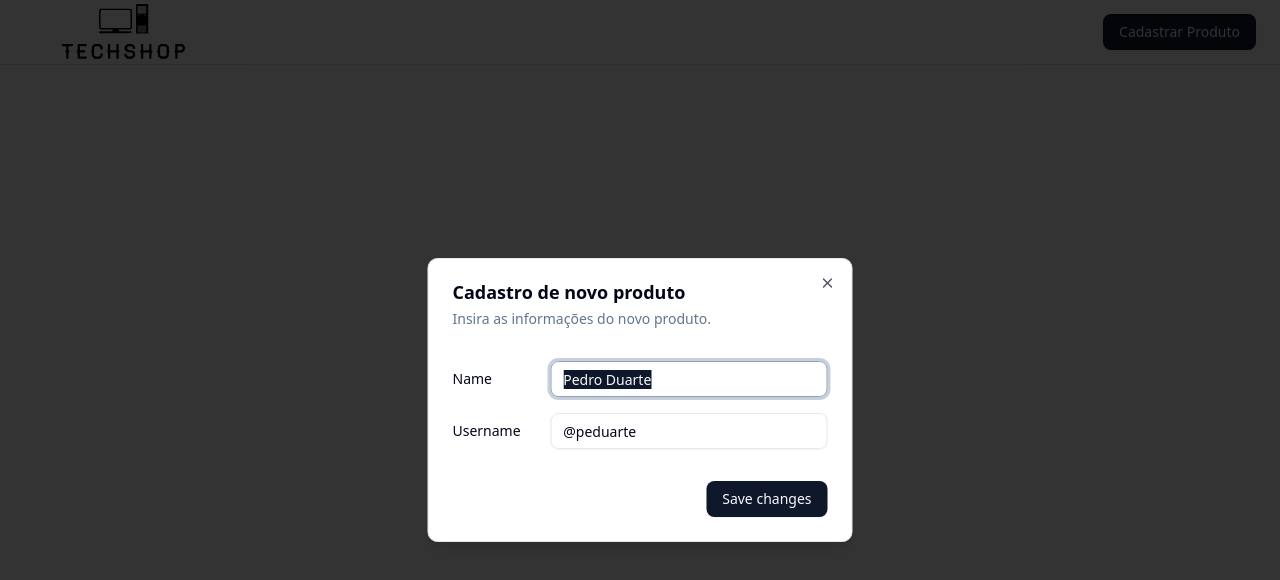
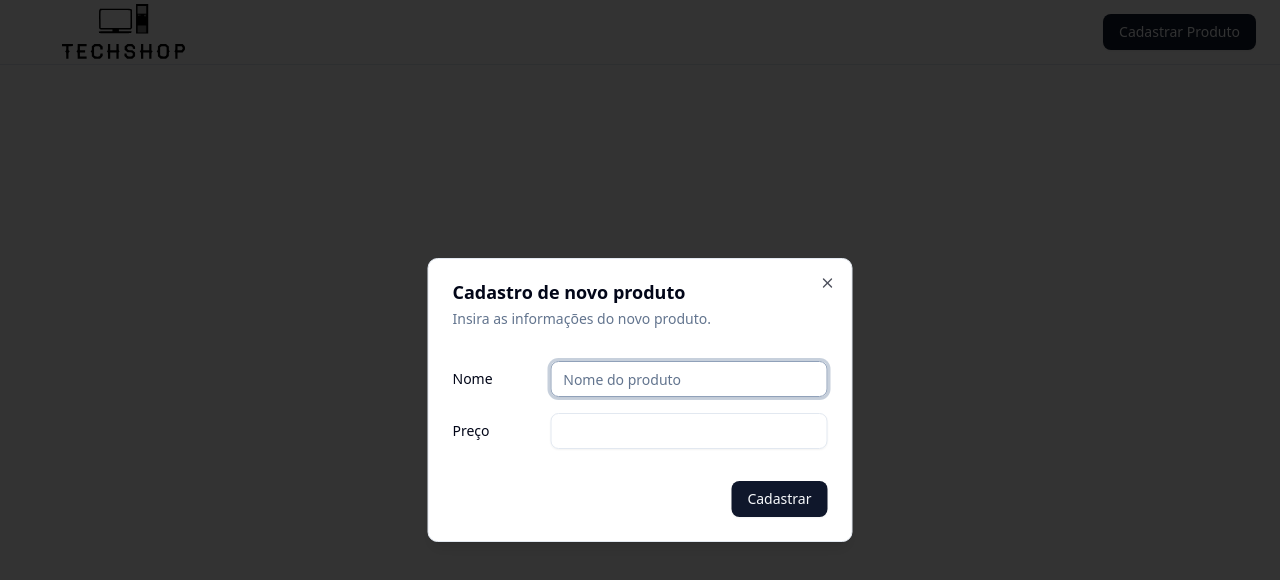
Before and after one commit to xChristianCRX/tech-shop, a React (Vite) app: page / in a window 1280 px wide. Both pictures are taken after a click on the button "Cadastrar Produto". Shown: the top 580 px of the page. Built offline with nearby package versions, Linux system fonts and the light colour scheme.

Commit message:
Form component

```diff
--- /dev/null
+++ b/src/components/Form/index.jsx
@@ -0,0 +1,21 @@
+import { Label } from "../ui/label";
+import { Input } from "../ui/input";
+
+export function Form() {
+  return (
+    <div className="grid gap-4 py-4">
+      <div className="grid grid-cols-4 items-center gap-4">
+        <Label htmlFor="name" className="text-right">
+          Nome
+        </Label>
+        <Input id="name" placeholder="Nome do produto" className="col-span-3" />
+      </div>
+      <div className="grid grid-cols-4 items-center gap-4">
+        <Label htmlFor="price" className="text-right">
+          Preço
+        </Label>
+        <Input id="price" type="number" className="col-span-3" />
+      </div>
+    </div>
+  );
+}
--- a/src/components/Header/index.jsx
+++ b/src/components/Header/index.jsx
@@ -8,11 +8,10 @@ import {
     DialogTitle,
     DialogTrigger,
 } from "../ui/dialog";
-import { Label } from "../ui/label"
-import { Input } from "../ui/input"
 
 import logoImg from "../../assets/logo-techshop.svg";
 import styles from "./header.module.css";
+import { Form } from "../Form";
 
 export function Header() {
   return (
@@ -32,30 +31,9 @@ export function Header() {
                   Insira as informações do novo produto.
                 </DialogDescription>
               </DialogHeader>
-              <div className="grid gap-4 py-4">
-                <div className="grid grid-cols-4 items-center gap-4">
-                  <Label htmlFor="name" className="text-right">
-                    Name
-                  </Label>
-                  <Input
-                    id="name"
-                    value="Pedro Duarte"
-                    className="col-span-3"
-                  />
-                </div>
-                <div className="grid grid-cols-4 items-center gap-4">
-                  <Label htmlFor="username" className="text-right">
-                    Username
-                  </Label>
-                  <Input
-                    id="username"
-                    value="@peduarte"
-                    className="col-span-3"
-                  />
-                </div>
-              </div>
+              <Form />
               <DialogFooter>
-                <Button type="submit">Save changes</Button>
+                <Button type="submit">Cadastrar</Button>
               </DialogFooter>
             </DialogContent>
           </Dialog>
```
Also changed, not shown: src/components/Form/forms.module.css (added).
